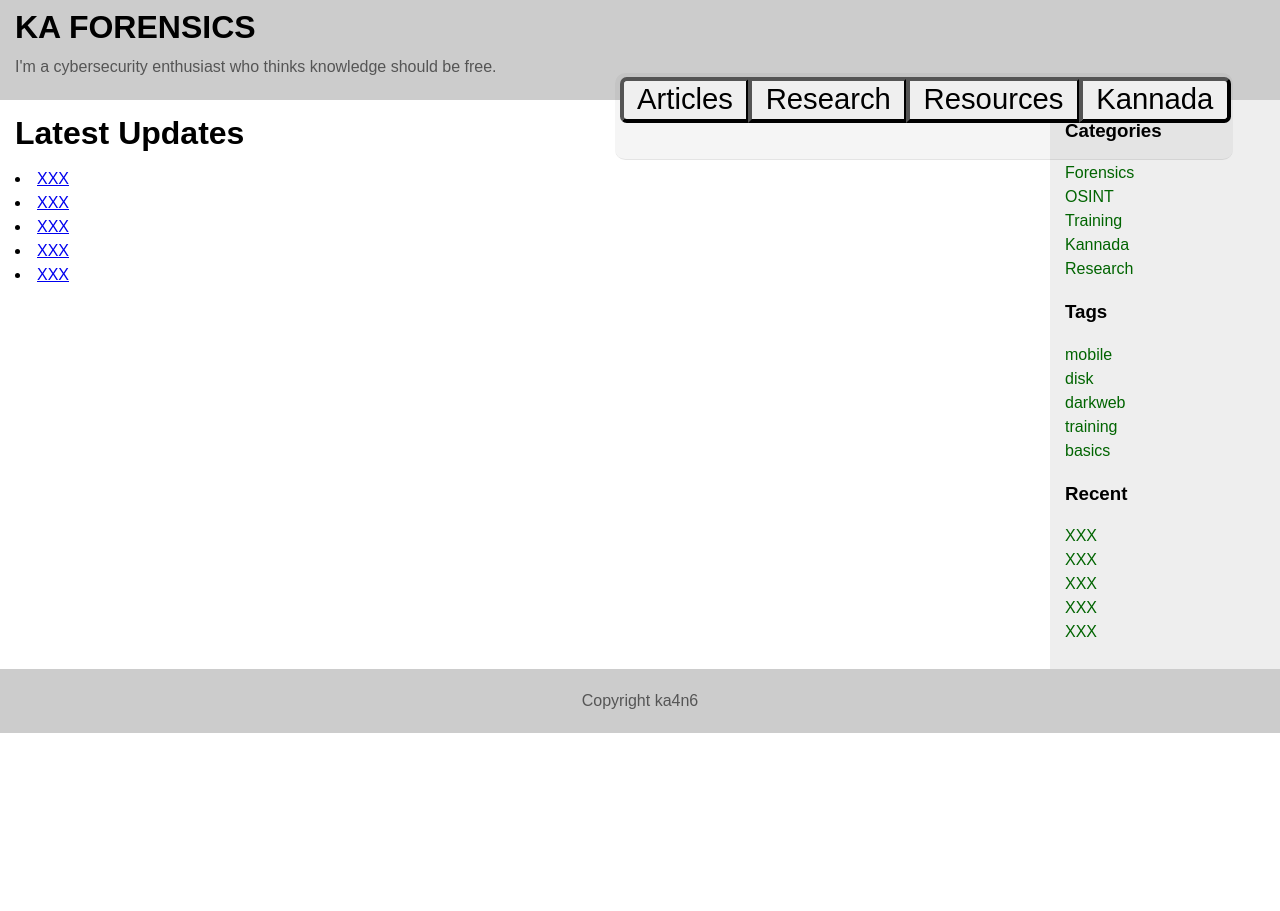
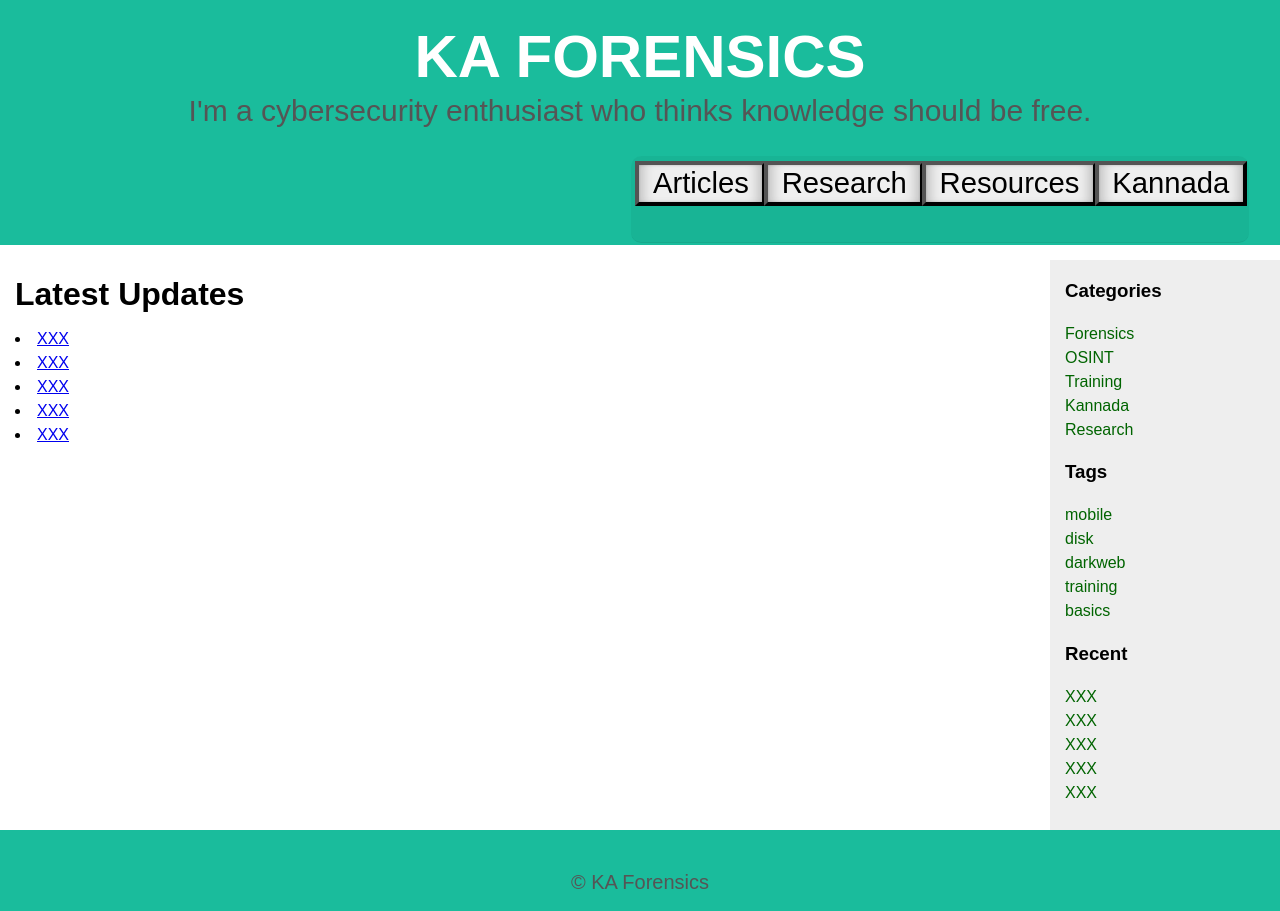
Before and after one commit to shettyscience/4n6, a Flask app: page / in a window 1280 px wide. Shown: the top 911 px of the page. Before the commit the page ends 733 px from the top, so only its background shows below. Run offline with Flask 2, Linux system fonts and the light colour scheme; some libraries are stand-ins or nearby versions.

Commit message:
Add files via upload

```diff
--- a/templates/layout.html
+++ b/templates/layout.html
@@ -14,8 +14,11 @@
 			}
 
 			header {
-				background: #ccc;
-				height: 100px;
+				padding-top: 30px;
+  				text-align: center;
+  				background: #1abc9c;
+  				color: white;
+  				font-size: 30px;
 			}
 
 			header h1 {
@@ -40,12 +43,11 @@
 			}
 
 			footer {
-				clear: left;
-				width: 100%;
-				background: #ccc;
-				text-align: center;
-				padding: 4px 0;
+				padding: 20px;
+  				text-align: center;
+  				background: #1abc9c;
 			}
+			.copyright { margin: 0px; margin-top: 0; color: red; font-size: 20px;}
 
 			#wrapper {
 				overflow: hidden;
@@ -57,11 +59,15 @@
 
 			.innertube {
 				margin: 15px; /* Padding for content */
-				margin-top: 0;
+				margin-top: 0; color: 4169E1;
 			}
 
 			p {
 				color: #555;
+			}
+			.innertube1 {
+				margin: 15px; /* Padding for content */
+				margin-top: 0; color: 2F4F4F;
 			}
 
 			nav ul {
@@ -83,7 +89,7 @@
 
 			.button-group{
   				font-size: 0; /* Inline block elements gap - fix */
-  				margin: 0; margin-left: 400px; margin-top: -15px;
+  				margin: 0; margin-left: 400px; margin-top: 2px;
   				padding: 0;
   				background: rgba(0, 0, 0, .04);
   				border-bottom: 1px solid rgba(0, 0, 0, .07);
@@ -100,29 +106,12 @@
   				border-radius: 0;
 			}
 
-			.button-group .button:active{
+			.button{
   				box-shadow: 0 0 1px rgba(0, 0, 0, .2) inset,
               	5px 0 5px -3px rgba(0, 0, 0, .2) inset,
               	-5px 0 5px -3px rgba(0, 0, 0, .2) inset;
 			}
 
-			.button-group li:first-child .button{
-  				border-radius: 3px 0 0 3px;
-			}
-
-			.button-group li:first-child .button:active{
-  				box-shadow: 0 0 1px rgba(0, 0, 0, .2) inset,
-              	-5px 0 5px -3px rgba(0, 0, 0, .2) inset;
-			}
-
-			.button-group li:last-child .button{
-  				border-radius: 0 3px 3px 0;
-			}
-
-			.button-group li:last-child .button:active{
-  				box-shadow: 0 0 1px rgba(0, 0, 0, .2) inset,
-              	5px 0 5px -3px rgba(0, 0, 0, .2) inset;
-			}
 
 		</style>
 
@@ -155,7 +144,7 @@
 			</main>
 
 			<nav>
-				<div class="innertube">
+				<div class="innertube1">
 					<h3>Categories</h3>
 					<ul>
 						<li><a href="#">Forensics</a></li>
@@ -186,8 +175,9 @@
 		</div>
 
 		<footer>
-			<div class="innertube">
-				<p>Copyright ka4n6</p>
+			<div class="copyright">
+				<p>&#169; KA Forensics</p>
+				<div align=center><a><img src='https://www.counter12.com/img-ayCx8B9wC3bdyw52-26.gif' border='0' alt='web counter free'></a><script type='text/javascript' src='https://www.counter12.com/ad.js?id=ayCx8B9wC3bdyw52'></script></div>
 			</div>
 		</footer>
 
```
